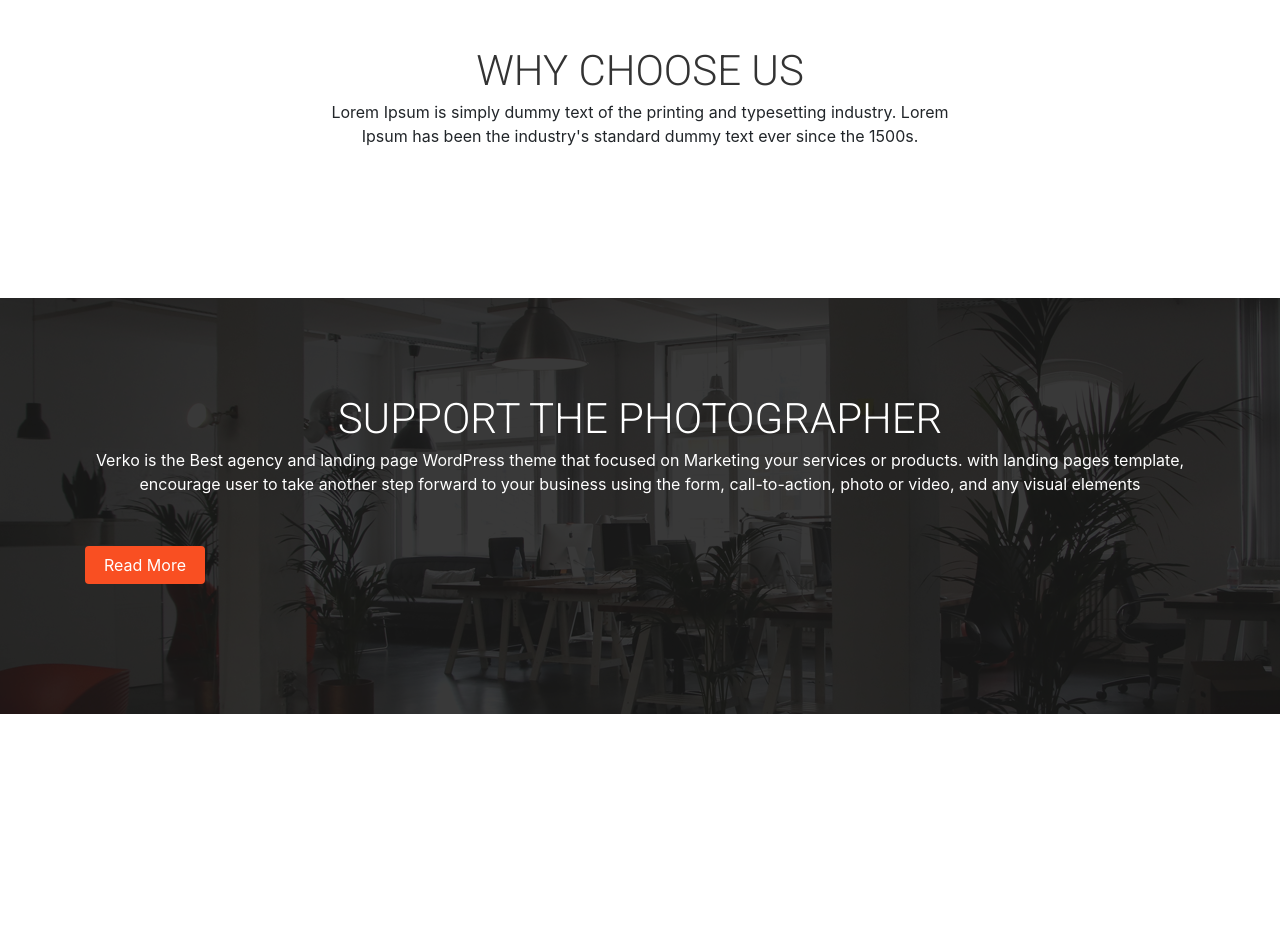
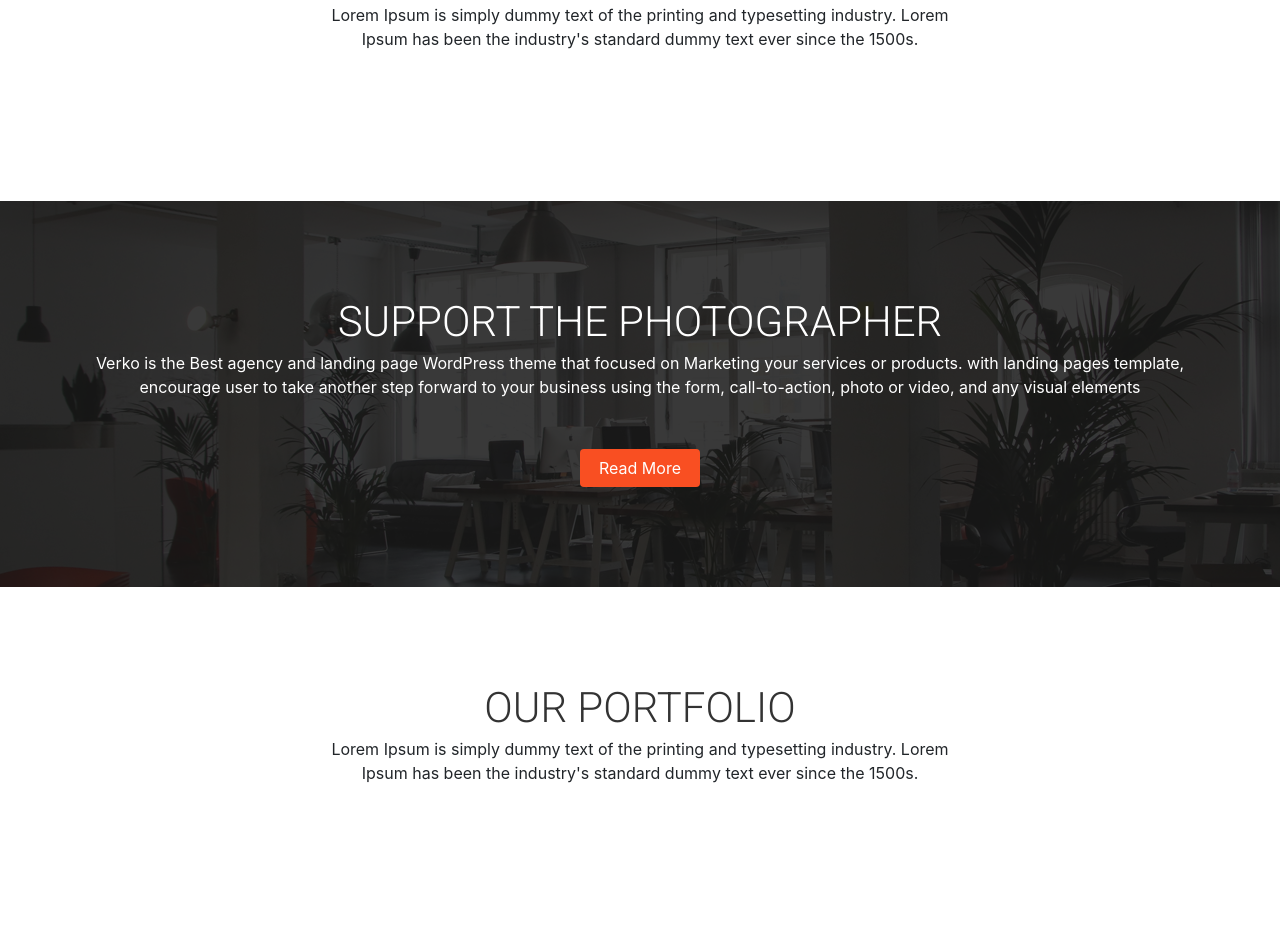
Before and after one commit to themeplify/themeplify, a website: page app/index.html in a window 1280 px wide. Shown: the part 2337-3272 px from the top of the page. Before the commit the page ends 3051 px from the top, so only its background shows below. Drawn offline with nearby package versions, Linux system fonts and the light colour scheme; a web font is replaced by a local one.

Commit message:
index in process

```diff
--- a/app/index.html
+++ b/app/index.html
@@ -136,7 +136,6 @@
                 <h2 class="text-white">WHO WE ARE</h2>
                 <p>Claritas est etiam processus dynamicus, qui sequitur mutationem consuetudium lectorum. Mirum est notare quam littera gothica, quam nunc putamus parum claram, anteposuerit litterarum formas humanitatis per seacula quarta decima quinta decima anteposuerit litterarum.</p>
                 <p>Claritas est etiam processus dynamicus, qui sequitur mutationem consuetudium lectorum. Mirum est notare</p>
-                <img class="abt-sign" src="images/abt-sign.png" alt="">
               </div>
             </div>
           </div>
@@ -158,10 +157,19 @@
           <div class="container">
             <h2 class="text-center text-white">SUPPORT THE PHOTOGRAPHER</h2>
             <p class="text-white section-sub-title text-center">Verko is the Best agency and landing page WordPress theme that focused on Marketing your services or products. with landing pages template, encourage user to take another step forward to your business using the form, call-to-action, photo or video, and any visual elements</p>
-            <a href="" class="btn btn-solid-orange">Read More</a>
+            <a href="" class="btn btn-solid-orange mr-auto ml-auto d-table">Read More</a>
           </div>
         </section>
         <!-- parallax -->
+
+        <!-- portfolio -->
+        <section class="section-padding portfolio">
+          <div class="container">
+            <h2 class="text-center">OUR PORTFOLIO</h2>
+            <p class="section-sub-title text-center">Lorem Ipsum is simply dummy text of the printing and typesetting industry. Lorem Ipsum has been the industry's standard dummy text ever since the 1500s.</p>
+          </div>
+        </section>
+        <!-- portfolio -->
       </main>
     <!-- main end -->
 
--- a/app/scss/components/_button.scss
+++ b/app/scss/components/_button.scss
@@ -1,6 +1,6 @@
 .btn{
 	cursor: pointer;
-	margin-bottom: rem(30);
+	margin-bottom: rem(0);
 	margin-right: rem(15);
 	text-transform: capitalize;
 	min-width: rem(120);
--- a/app/scss/layout/_index.scss
+++ b/app/scss/layout/_index.scss
@@ -4,3 +4,4 @@
 @import "who-we-are";
 @import "why-choose-us";
 @import "parallax";
+@import "portfolio";
--- /dev/null
+++ b/app/scss/layout/_portfolio.scss
@@ -0,0 +1,3 @@
+.portfolio{
+
+}
```
Also changed, not shown: app/css/app.css, app/images/counter-background.jpg (added).
